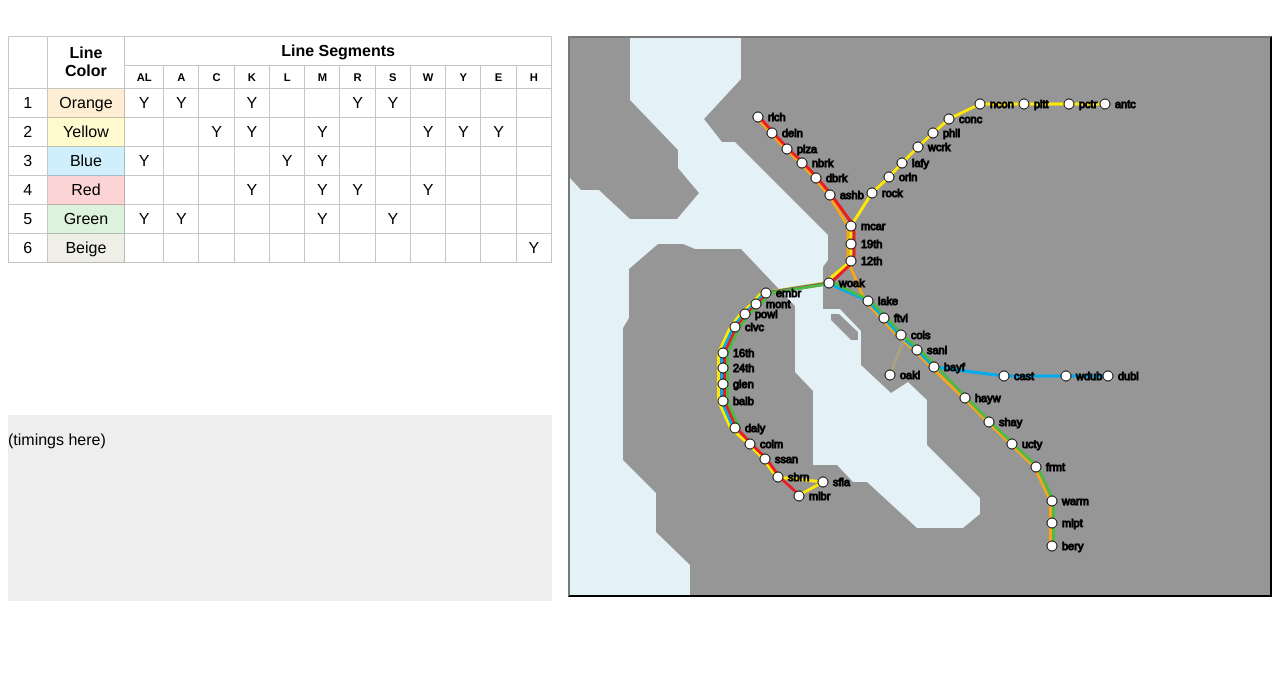
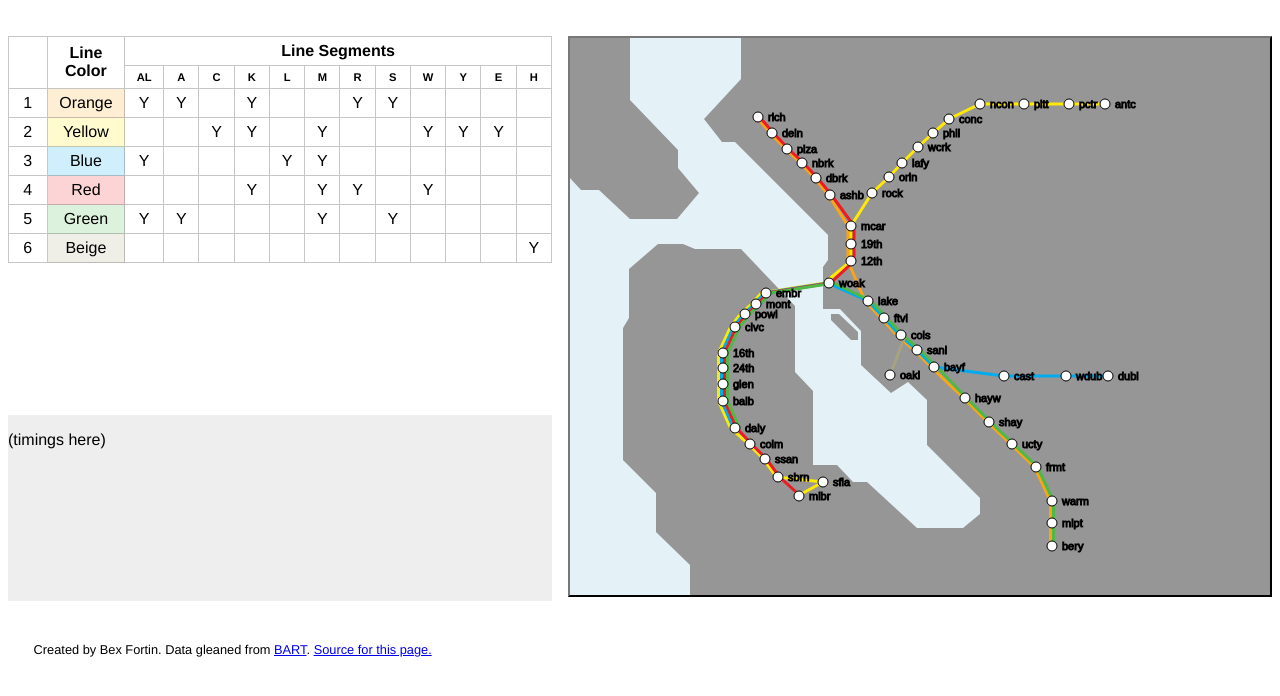
Before and after one commit to cajunluke/dial-a-bart, a plain HTML site: page index.html in a window 1280 px wide. Shown: the part 68-764 px from the top of the page. Drawn offline with Linux system fonts and the light colour scheme.

Commit message:
Add nice footer

```diff
--- a/index.html
+++ b/index.html
@@ -24,6 +24,9 @@
       <p>(timings here)</p>
     </div>
     <footer>
+      Created by Bex Fortin.
+      Data gleaned from <a href="https://www.bart.gov/">BART</a>.
+      <a href="https://github.com/cajunluke/dial-a-bart">Source for this page.</a>
     </footer>
     <script src="./main.js"></script>
   </body>
```
